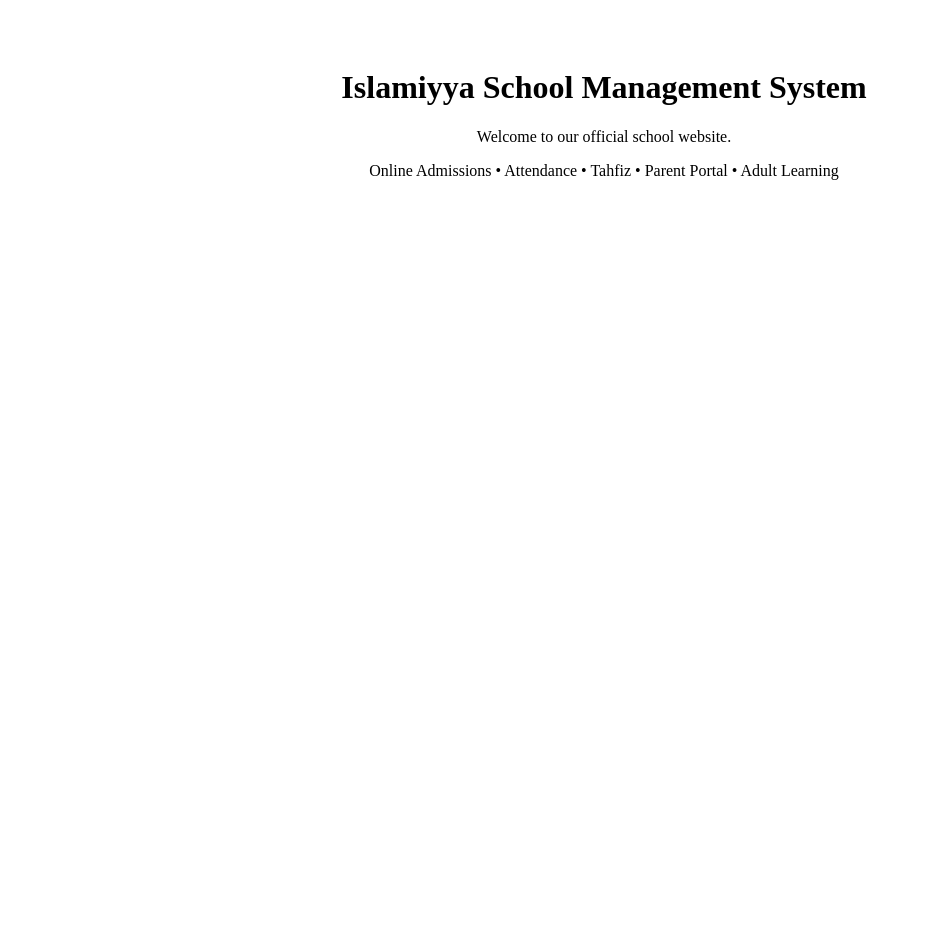
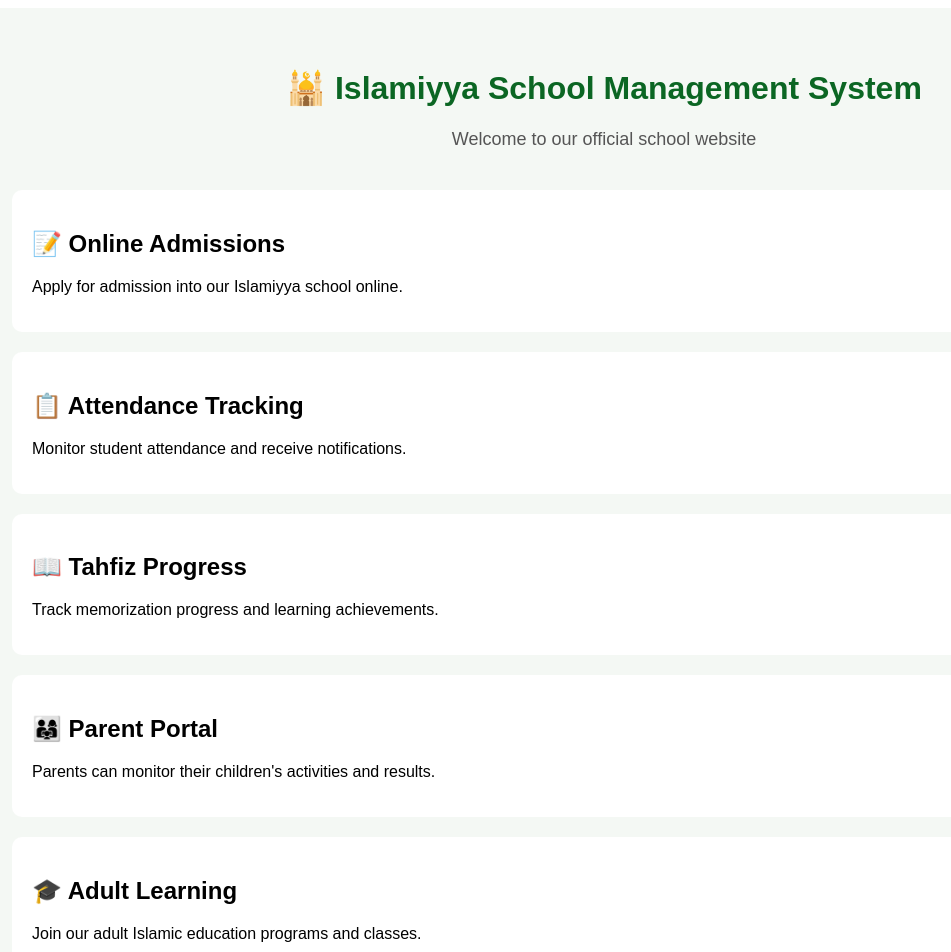
Before and after one commit to kasimuabdulrahim123-source/islamiyya-school-management, a Next.js app: page / in a window 1280 px wide. Shown: the top 952 px of the page, without its empty margins (36-987 px from the left). Before the commit the page ends 800 px from the top, so only its background shows below. Built offline with nearby package versions, Linux system fonts and the light colour scheme.

Commit message:
Update page.tsx

```diff
--- a/app/page.tsx
+++ b/app/page.tsx
@@ -1,9 +1,94 @@
 export default function HomePage() {
   return (
-    <main style={{ padding: "40px", textAlign: "center" }}>
-      <h1>Islamiyya School Management System</h1>
-      <p>Welcome to our official school website.</p>
-      <p>Online Admissions • Attendance • Tahfiz • Parent Portal • Adult Learning</p>
+    <main
+      style={{
+        padding: "40px",
+        fontFamily: "Arial, sans-serif",
+        backgroundColor: "#f4f8f4",
+        minHeight: "100vh",
+      }}
+    >
+      <header style={{ textAlign: "center", marginBottom: "40px" }}>
+        <h1 style={{ color: "#0b6623" }}>
+          🕌 Islamiyya School Management System
+        </h1>
+
+        <p style={{ fontSize: "18px", color: "#555" }}>
+          Welcome to our official school website
+        </p>
+      </header>
+
+      <section
+        style={{
+          display: "grid",
+          gap: "20px",
+        }}
+      >
+        <div
+          style={{
+            background: "white",
+            padding: "20px",
+            borderRadius: "10px",
+          }}
+        >
+          <h2>📝 Online Admissions</h2>
+          <p>Apply for admission into our Islamiyya school online.</p>
+        </div>
+
+        <div
+          style={{
+            background: "white",
+            padding: "20px",
+            borderRadius: "10px",
+          }}
+        >
+          <h2>📋 Attendance Tracking</h2>
+          <p>Monitor student attendance and receive notifications.</p>
+        </div>
+
+        <div
+          style={{
+            background: "white",
+            padding: "20px",
+            borderRadius: "10px",
+          }}
+        >
+          <h2>📖 Tahfiz Progress</h2>
+          <p>Track memorization progress and learning achievements.</p>
+        </div>
+
+        <div
+          style={{
+            background: "white",
+            padding: "20px",
+            borderRadius: "10px",
+          }}
+        >
+          <h2>👨‍👩‍👧 Parent Portal</h2>
+          <p>Parents can monitor their children's activities and results.</p>
+        </div>
+
+        <div
+          style={{
+            background: "white",
+            padding: "20px",
+            borderRadius: "10px",
+          }}
+        >
+          <h2>🎓 Adult Learning</h2>
+          <p>Join our adult Islamic education programs and classes.</p>
+        </div>
+      </section>
+
+      <footer
+        style={{
+          textAlign: "center",
+          marginTop: "40px",
+          color: "#666",
+        }}
+      >
+        <p>Coming Soon, In Shaa Allah 🤲</p>
+      </footer>
     </main>
   );
 }
```
